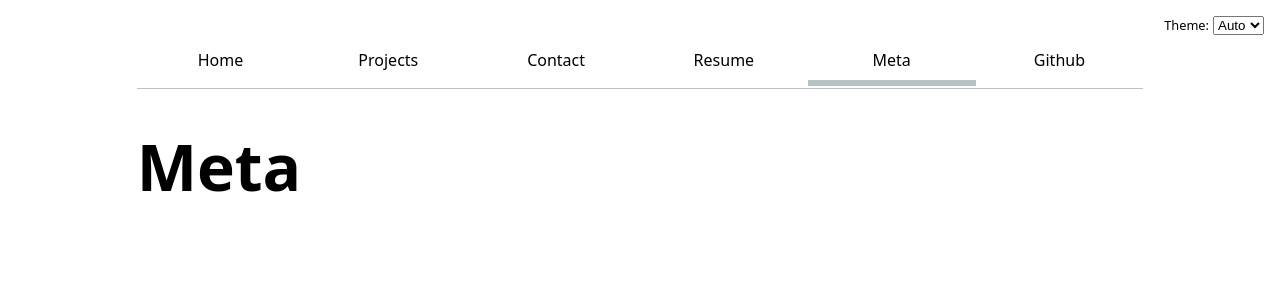
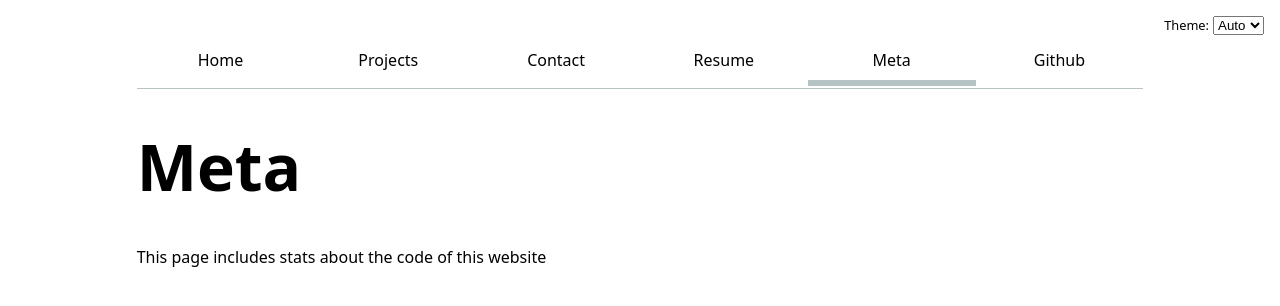
Before and after one commit to MarialeP24/AlejandraPortfolio, a SvelteKit app: page /meta in a window 1280 px wide. Shown: the top 306 px of the page. Built offline with nearby package versions, Linux system fonts and the light colour scheme.

Commit message:
Lab 6 Completed

```diff
--- a/src/routes/meta/+page.svelte
+++ b/src/routes/meta/+page.svelte
@@ -5,3 +5,4 @@
 </svelte:head>
 
 <h1>Meta</h1>
+<p> This page includes stats about the code of this website</p>
```
